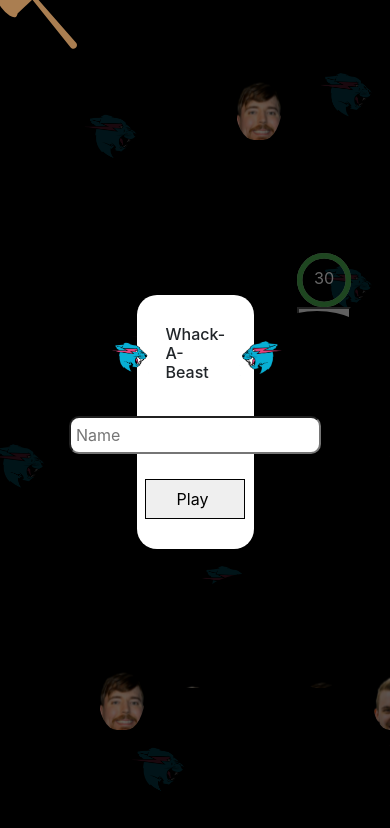
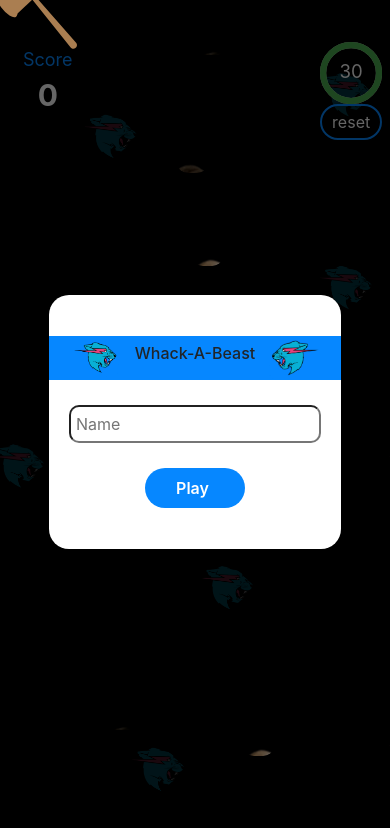
Before and after one commit to SyedImam1998/mrbeast, a React (Create React App) app: page / in a window 390 px wide. Shown: the top 828 px of the page. Built offline with nearby package versions, Linux system fonts and the light colour scheme.

Commit message:
responsive design done

```diff
--- a/src/App.css
+++ b/src/App.css
@@ -8,7 +8,7 @@
  background-image: url('./images/Group\ 7.png');
  background-position: center;
  background-size: cover;
- /* z-index: 10; */
+ z-index: -1;
   /* cursor: url(./images/ice.png) auto; */
   cursor: none;
 
@@ -32,6 +32,7 @@
   clip-path: polygon(37% 0, 66% 0, 100% 100%, 0 100%);
   border-radius: 0px;
   position: fixed;
+  /* margin: 0 auto; */
   /* z-index:1; */
 }
 
@@ -99,11 +100,11 @@
   /* opacity: 1; */
   transition: transform 0.5s ease-in
 }
-/* .rabbit:active{
+.rabbit:active{
   transform: translateY(90px);
 
 
-} */
+}
 
 .cursor{
   width:100px;
@@ -252,6 +253,15 @@
   color:white;
 }
 
+.timer button{
+  background-color: transparent;
+  border: 2px solid #0687FF;
+  color:white;
+  border-radius:20px ;
+  padding: 4px 10px 4px 10px;
+
+}
+
 #b1,#b2,#b3{
   transform: translateY(90px);
   animation-name: example;
@@ -295,9 +305,176 @@
   display: flex;
   justify-content: center;
   align-items: center;
+  background-color: #0687FF;
   /* border: 1px solid black; */
 }
 
 .poplogo div img{
   width:70px;
 }
+.smallscreen-scoreboad{
+  display: none;
+}
+@media (width<=990px){
+  .smallscreen-scoreboad{
+    width: 80px;
+    height: 80px;
+    /* border:1px solid white; */
+    position: absolute;
+    top:5%;
+    left:2%;
+    display: flex;
+    justify-content: center;
+    align-items: center;
+    flex-direction: column;
+    color: white;
+
+  }
+  .smallscreen-scoreboad div:nth-child(1){
+    font-size: 18px;
+    color: #0687FF;
+  }
+  .smallscreen-scoreboad div:nth-child(2){
+    font-size: 30px;
+    font-weight: 700;
+  }
+  .timer{
+    top:5%;
+    right:2%;
+  }
+
+}
+
+@media (width<=900px){
+  .beast12{
+    position: absolute;
+    top:50%;
+    left:70%;
+  }
+  .modalboxC{
+    width: 55%;
+  }
+}
+
+
+@media (width<=768px){
+  .beast12{
+    position: absolute;
+    top:50%;
+    left:70%;
+  }
+
+  .beast10{
+    display: none;
+  }.beast9{
+    position: absolute;
+    top:25%;
+    left:40%;
+  }
+  .beast4{
+    position:absolute;
+    top: 7%;
+    left: 50%;
+  }
+  .modalboxC{
+    width:45%;
+    /* height: 45%; */
+  }
+}
+
+
+/* mobile */
+@media (width<=600px){
+  .beast4{
+    position: absolute;
+    top:4%;
+    left:30%
+  }
+  .beast9{
+    position: absolute;
+    top:25%;
+    left:25%;
+  }
+
+  .beast6{
+    position: absolute;
+    top:15%;
+    left:48%;
+  }
+
+  .beast11{
+    position: absolute;
+    top:50%;
+     left:46%;
+  }
+  .beast10{
+    display: none;
+  }
+  .beast5{
+    position: absolute;
+    top:73%;
+    left:47%;
+      }
+  .beast7{
+    position: absolute;
+    top:35%;
+     left:42%;
+
+  }
+}
+
+@media (width<580px){
+  .beast12{
+    display: none;
+  }
+  .modalboxC{
+    width:50%;
+  }
+}
+@media (width<530px){
+  .beast1{
+    position: absolute;
+    top:-10%;
+    left:35%;
+  }
+  .beast6{
+    position: absolute;
+    left:42%;
+    top:15%;
+  }
+}
+
+@media (width<500px){
+  .modalboxC{
+    width: 75%;
+  }
+
+}
+@media (width<400px){
+  .beast6{
+    position: absolute;
+    left:34%;
+    top:15%;
+  }
+  .beast8{
+    position: absolute;
+    top: 60%;
+    left: 30%;
+  }
+  .beast11{
+    display: none;
+  }
+
+}
+@media(width<350px){
+  .modalboxC{
+    width:90%;
+  }
+}
+.modalboxC div button{
+  background-color: #0687FF;
+  color: white;
+  font-weight: 600;
+  border-radius: 20px;
+  border:none
+}
--- a/src/component/CountDown.js
+++ b/src/component/CountDown.js
@@ -34,6 +34,8 @@ function resetTimer() {
 
 
   return (
+    <div>
+
     <div className='timer'>
         <Count progress={time} count={time}></Count>
         <button onClick={
@@ -41,5 +43,6 @@ function resetTimer() {
         }>reset</button>
 
     </div>
+     </div>
   )
 }
--- a/src/component/Homepage.js
+++ b/src/component/Homepage.js
@@ -10,6 +10,7 @@ import { ScoreContext } from '../App';
 import ScoreBoard from './ScoreBoard';
 import Popup from './Popup';
 import CountDown from './CountDown';
+import{motion, AnimatePresence} from 'framer-motion'
 // import React from 'react';
 
 export default function Homepage() {
@@ -43,22 +44,59 @@ export default function Homepage() {
             <div className='hole-board'>
              </div>
              {/* 1 */}
-             <Rabbit id="b1" image={Beast} top="0%" left="47%"></Rabbit>
+             <div className="beast1">
+
+             <Rabbit id="b1" image={Beast} top="-10%" left="47%"></Rabbit>
+             </div>
+
+             <div className="beast2">
               <Rabbit id="b2" image={Beast} top="70%" left="12%"></Rabbit>
+              </div>
+
+             <div className="beast3">
               <Rabbit id="cr2" top="65%" left="63%" image={Beast} ></Rabbit>
+              </div>
+
+             <div className="beast4">
               <Rabbit id="b4" image={Nol} top="7%" left="60%"></Rabbit>
+              </div>
 
+             <div className="beast5">
               <Rabbit id="ch1"  top="79%" left="47%" image={Chan} ></Rabbit>
+              </div>
+
+             <div className="beast6">
               <Rabbit id="ch2"  top="15%" left="32%" image={Chan}> </Rabbit>
-             <Rabbit id="ch3" top="25%" left="62%" image={Chan} ></Rabbit>
+              </div>
 
+             <div className="beast7">
+              <Rabbit id="b1" top="25%" left="62%" image={Chan} ></Rabbit>
+              </div>
+
+             <div className="beast8">
               <Rabbit id="cr1" top="65%" left="30%" image={Chris} ></Rabbit>
+              </div>
+
+             <div className="beast9">
               <Rabbit id="cr3" top="25%" left="47%" image={Chris} ></Rabbit>
+              </div>
+
+             <div className="beast10">
               <Rabbit id="b3" image={Chris}  top="70%" left="82%"></Rabbit>
+              </div>
 
+             <div className="beast11">
               <Rabbit id="k1" top="56%" left="46%" image={Kar}></Rabbit>
-             <Rabbit id="k2" top="46%" left="75%" image={Kar} ></Rabbit>
+              </div>
+
+             <div className='beast12'>
+
+             <Rabbit id="k2" top="46%" left="75%"  image={Kar} ></Rabbit>
+             </div>
+
+             <div className="beast">
               <Rabbit id="k3" top="46%" left="25%" image={Kar} ></Rabbit>
+              </div>
 
 
 
--- a/src/component/Popup.js
+++ b/src/component/Popup.js
@@ -2,7 +2,8 @@ import React from "react";
 import { ScoreContext } from "../App";
 import '../App.css';
 import Logo from '../images/logo.png';
-import Logo2 from '../images/image2.png'
+import Logo2 from '../images/image2.png';
+import { motion, AnimatePresence } from "framer-motion";
 export default function Popup() {
   const { value,value2,value3,value4,value5 } = React.useContext(ScoreContext);
   const [open, setopen] = value3;
@@ -27,10 +28,28 @@ setopen(!open);
 
   return(
     <>
+        <AnimatePresence>
         {open &&
+        <motion.div
+        initial={{y:-1000,opacity:0}}
+        animate={{y:0,opacity:1,transition:{
+          duration:1,
+        }}}
+        exit={{y:-1000, opacity:0, transition:{
+          duration:1
+        }}}
 
-        <div className="blackScreen">
-            <div className="modalboxC">
+        className="blackScreen">
+            <motion.div
+            initial={{y:-1000,opacity:0}}
+            animate={{y:0,opacity:1,transition:{
+              duration:1,
+              delay:1,
+              type:"spring"
+            }}}
+
+
+            className="modalboxC">
                 <div className="poplogo">
                   <div><img src={Logo} alt='im' width={"70px"}></img></div>
                   <div><h6>Whack-A-Beast</h6> </div>
@@ -41,12 +60,14 @@ setopen(!open);
                <div><input id="name" type="text" placeholder="Name"></input></div>
                <div><button onClick={changeName}>Play</button></div>
 
-            </div>
+            </motion.div>
 
 
-        </div>
+        </motion.div>
 
-            }
+
+}
+</AnimatePresence>
             {
               countdownbool &&
               <div className="blackScreen">
--- a/src/component/ScoreBoard.js
+++ b/src/component/ScoreBoard.js
@@ -8,7 +8,8 @@ export default function ScoreBoard() {
     const[name,setName]=value2;
     const[open,setopen]=value3;
   return (
-    <div className='d-none d-lg-flex scoreboard'>
+    <div className=''>
+     <div className='d-none d-lg-flex scoreboard'>
     <div className='logo'></div>
     <div className='score'>
 
@@ -22,6 +23,11 @@ export default function ScoreBoard() {
 
 
     </div>
+     </div>
+     <div className='smallscreen-scoreboad'>
+      <div>Score</div>
+      <div>{score}</div>
+     </div>
 
 </div>
   )
```
Lines whose indentation alone changed are shown as unchanged.
